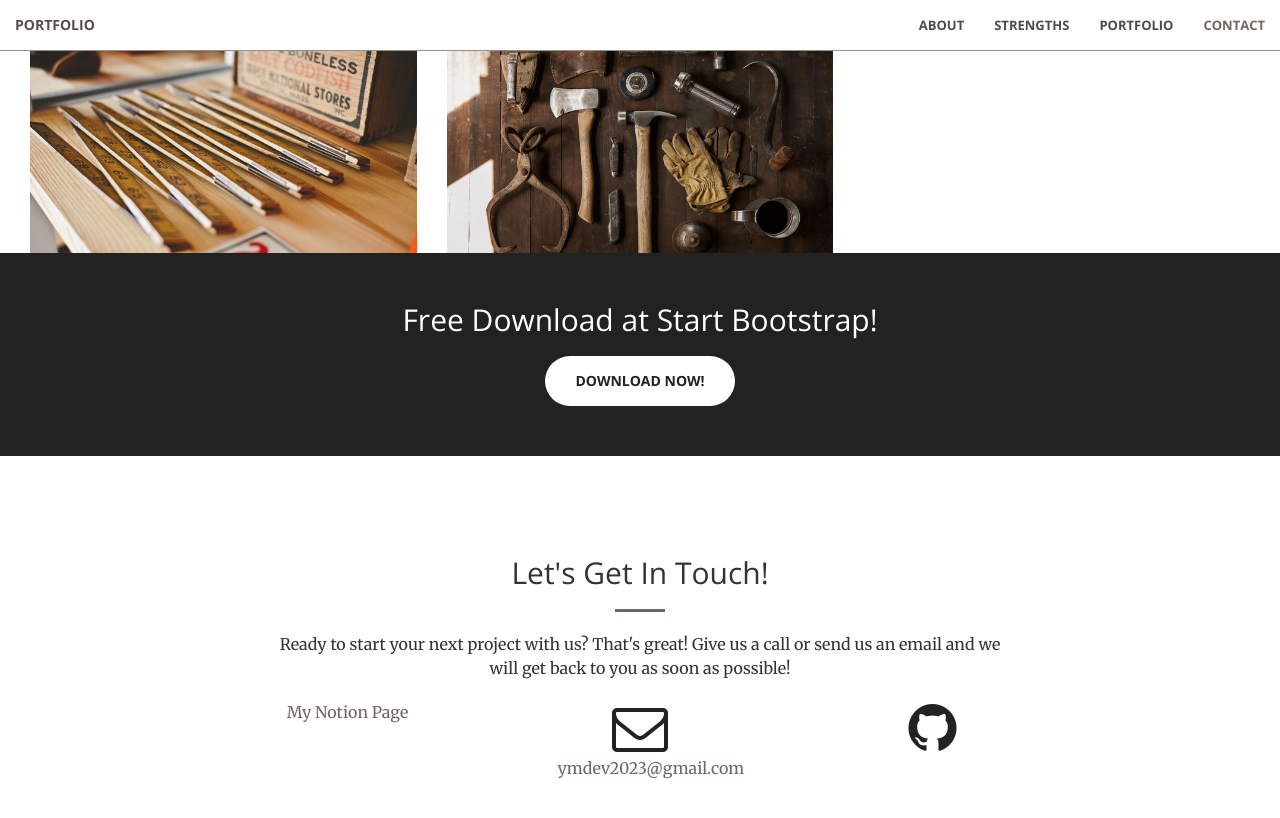
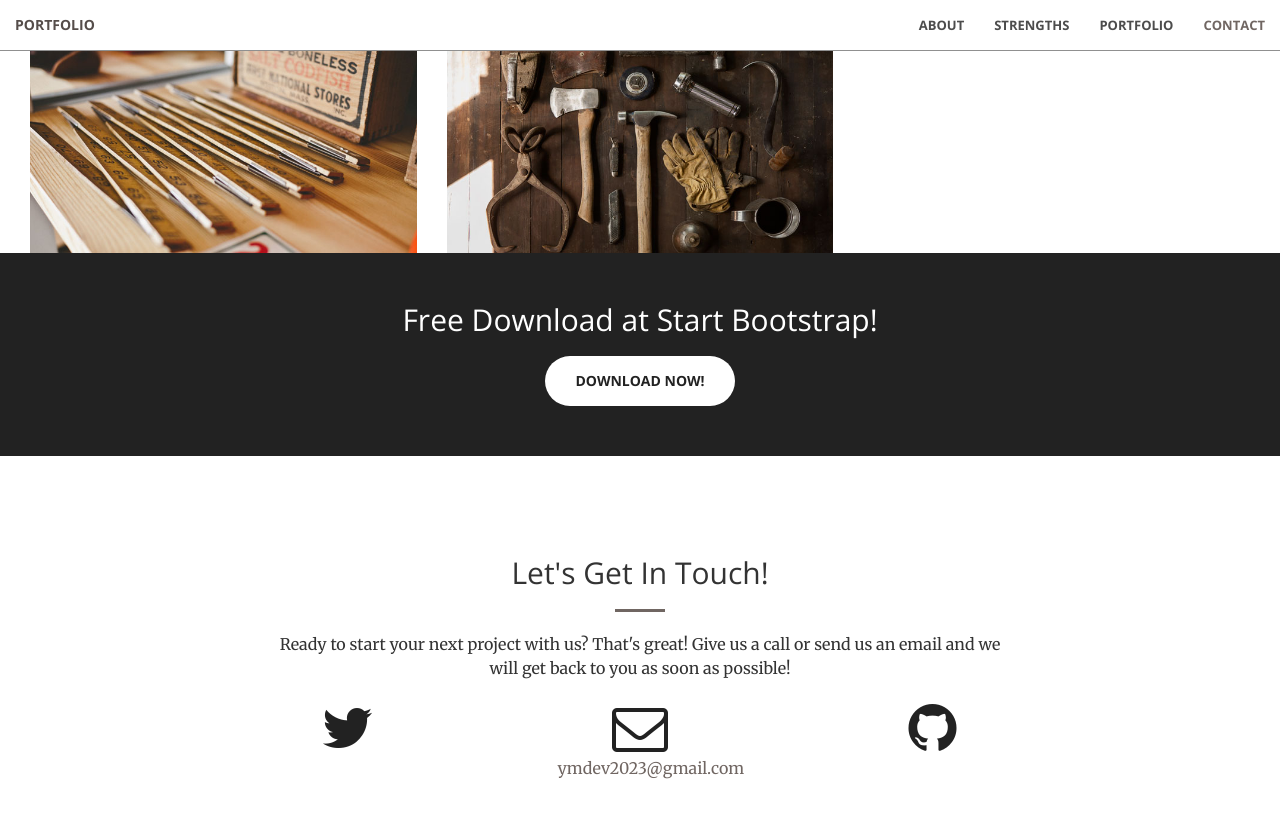
Before and after one commit to ymdev2023/ymdev2023.github.io, a Jekyll site: the page built from index.html, in a window 1280 px wide and 900 px high, scrolled down 2047 px. Shown: the top 818 px of the window. Built offline with Jekyll 4.4.1, drawn with Linux system fonts in a browser that asks for light colours.

Commit message:
Update contact.html

```diff
--- a/_includes/contact.html
+++ b/_includes/contact.html
@@ -7,9 +7,9 @@
                 <p>Ready to start your next project with us? That's great! Give us a call or send us an email and we will get back to you as soon as possible!</p>
             </div>
         <div class="col-lg-2 col-lg-offset-2 text-center">
-            <a href="https://www.notion.so/">
-                <i class="fa-solid fa-n fa-3x wow bounceIn" data-wow-delay=".1s"></i>
-                <p>My Notion Page</p>
+            <a href="https://twitter.com/{{ site.twitter_username }}">
+            <i class="fa fa-twitter fa-3x wow bounceIn" data-wow-delay=".1s"></i>
+                <p>{{ site.twitter_username }}</p>
             </a>
         </div>
         <div class="col-lg-2 col-lg-offset-1 text-center">
```
